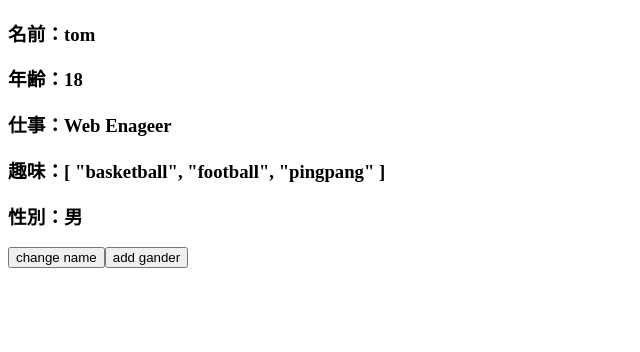
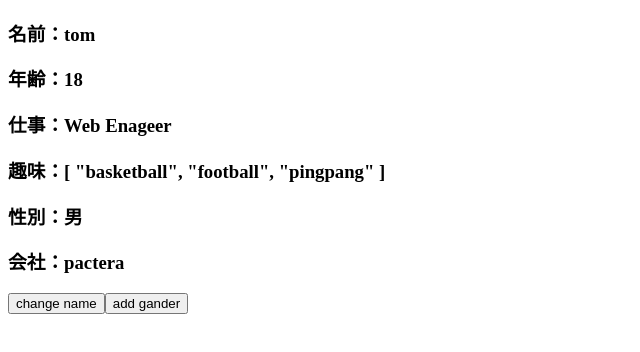
Before and after one commit to tengwenjie/my-vuejs, a Vue app: page / in a window 1280 px wide. Both pictures are taken after a click on the button "add gander". Shown: the top 352 px of the page, without its empty margins (0-640 px from the left). Built offline with nearby package versions, Linux system fonts and the light colour scheme.

Commit message:
add company

```diff
--- a/src/App.vue
+++ b/src/App.vue
@@ -4,8 +4,9 @@
   <h3>仕事：{{ user.job }}</h3>
   <h3>趣味：{{ user.hobby }}</h3>
   <h3 v-show="user.sex">性別：{{ user.sex }}</h3>
+  <h3 v-show="user.company">会社：{{ user.company }}</h3>
   <button @click="changeInfo">change name</button>
-  <button @click="addGander">add gander</button>
+  <button @click="addGanderAndCompany">add gander</button>
 </template>
 
 <script>
@@ -23,13 +24,14 @@ export default {
       user.name = 'David';
       (user.age = 20), (user.job = 'Java Enageer'), (user.hobby = ['vido Game', 'Movie', 'music']);
     }
-    function addGander() {
+    function addGanderAndCompany() {
       user.sex = '男';
+      user.company = 'pactera';
     }
     return {
       user,
       changeInfo,
-      addGander,
+      addGanderAndCompany,
     };
   },
 };
```
